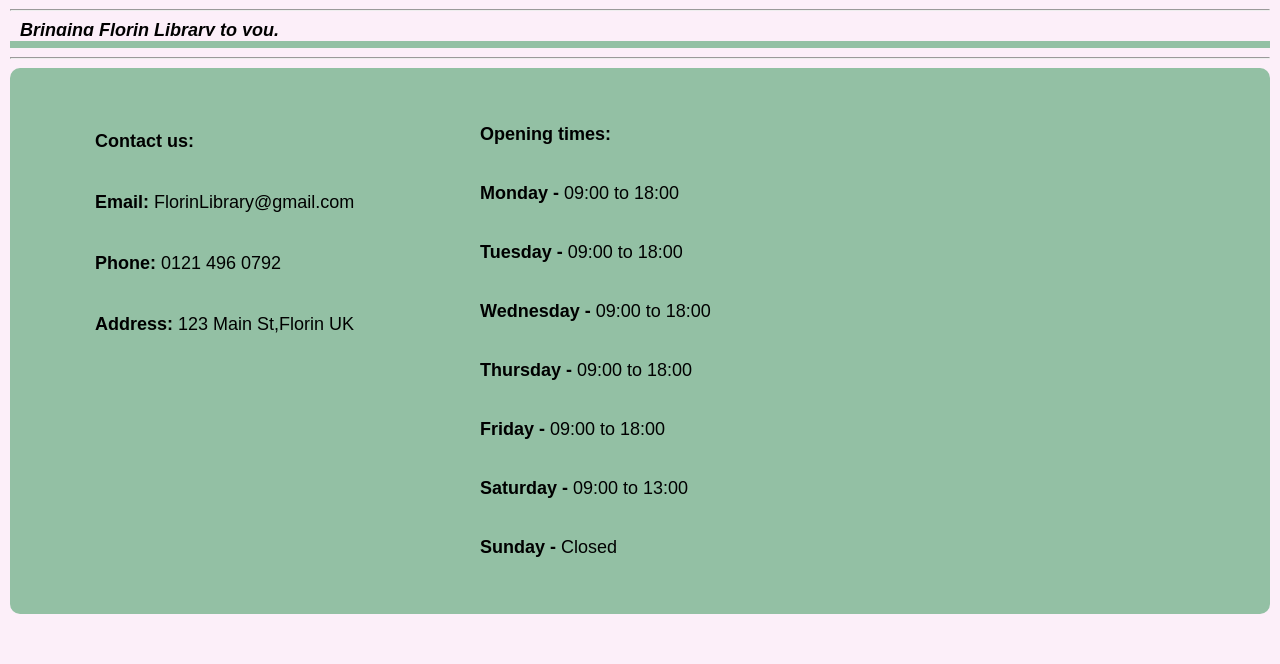
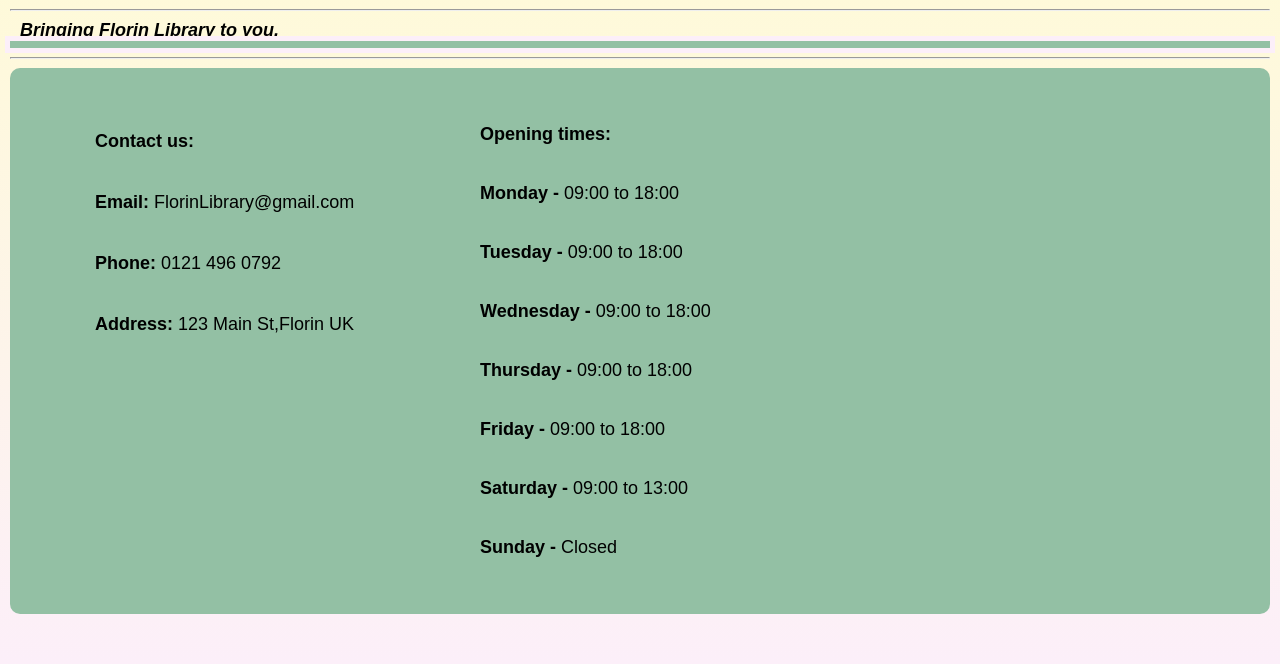
Before and after one commit to JackDMoore/mvp_library_app, a plain HTML site: page client/index.html in a window 1280 px wide. Shown: the part 203-867 px from the top of the page. Drawn offline with Linux system fonts and the light colour scheme; no server answers.

Commit message:
gradient

```diff
--- a/client/assets/default.css
+++ b/client/assets/default.css
@@ -6,7 +6,7 @@ body{
     color: #000;
     padding: 10px;
     background-color: #FCEFF9;
-
+    background: linear-gradient(to top, #FCEFF9, #fffdd0);
 }
 
 h1{
```
